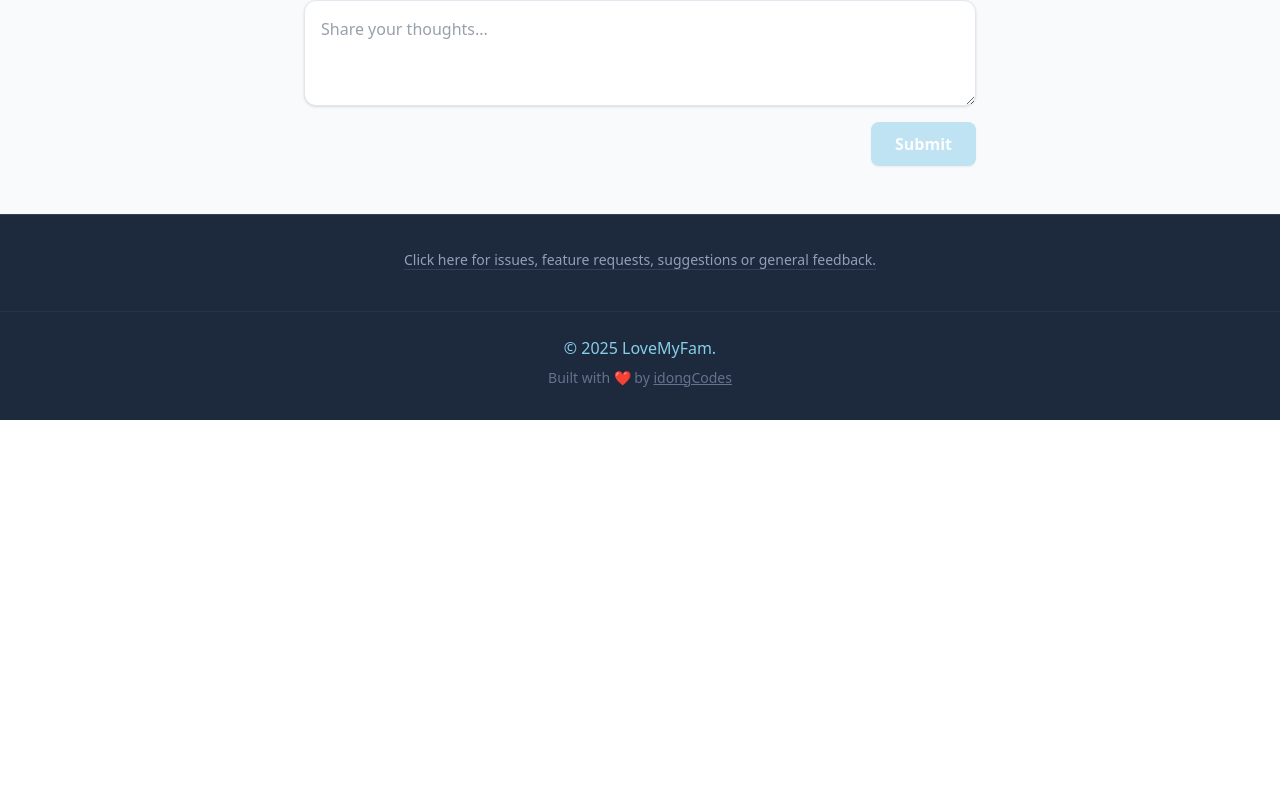
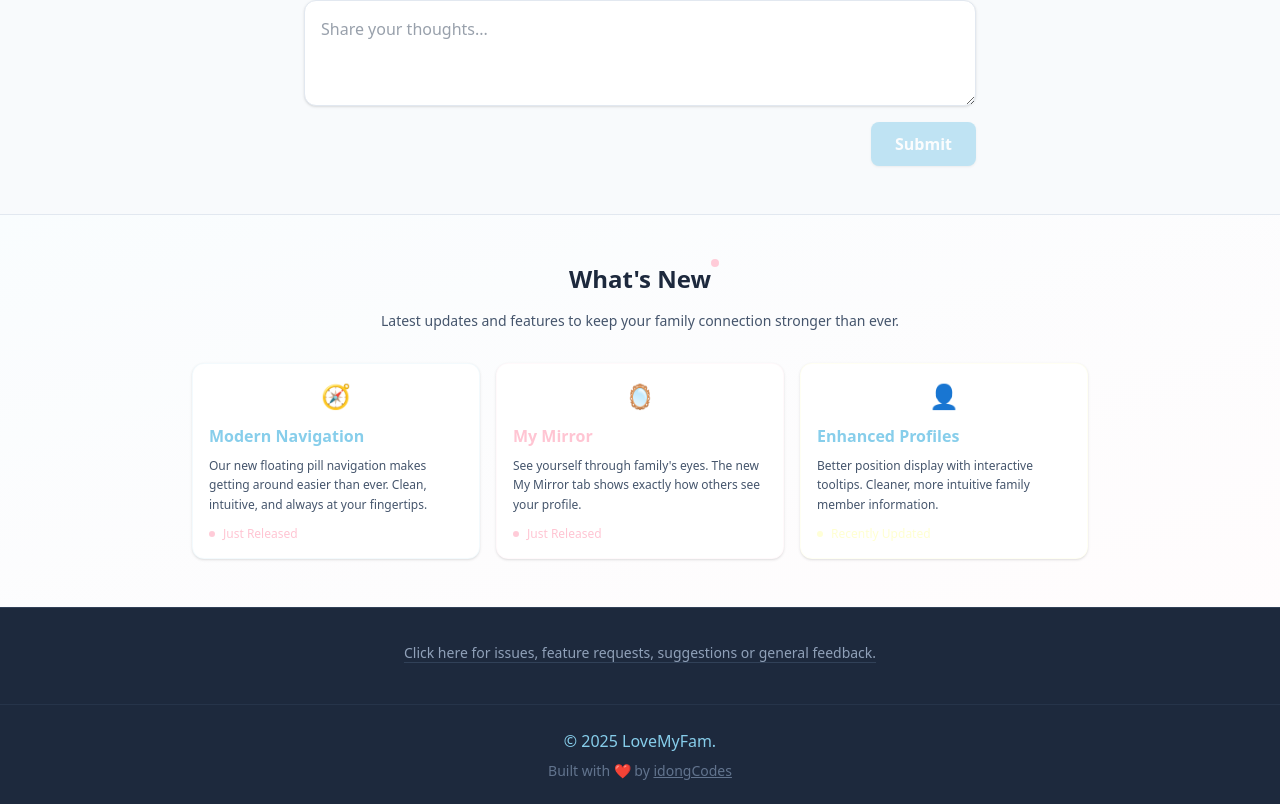
Before and after one commit to idongCodes/love-my-fam, a Next.js app: page / in a window 1280 px wide. Shown: the part 1781-2585 px from the top of the page. Before the commit the page ends 2301 px from the top, so only its background shows below. Built offline with nearby package versions, Linux system fonts and the light colour scheme; no server answers; the database is empty.

Commit message:
Add Whats New Section Component

```diff
--- a/src/app/layout.tsx
+++ b/src/app/layout.tsx
@@ -4,6 +4,7 @@ import Navbar from "@/components/Navbar";
 import AutoLogout from "@/components/AutoLogout";
 import FeedbackSection from "@/components/FeedbackSection";
 import FeedbackWidget from "@/components/FeedbackWidget";
+import WhatsNewSection from "@/components/WhatsNewSection";
 import { cookies } from "next/headers";
 import "./globals.css";
 
@@ -45,10 +46,13 @@ export default async function RootLayout({
         </main>
 
         {/* 1. Global Feedback Section (Sits above footer) */}
-        {/* We removed the 'isLoggedIn' prop to fix the layout bug */}
+        {/* We removed 'isLoggedIn' prop to fix the layout bug */}
         <FeedbackSection />
 
-        {/* 2. Global Footer */}
+        {/* 2. What's New Section (Sits above footer) */}
+        <WhatsNewSection />
+
+        {/* 3. Global Footer */}
         <footer className="bg-slate-800 text-brand-sky py-8 text-center border-t border-slate-700">
 
           {/* Feedback Widget Trigger (Sits inside footer) */}
--- a/src/app/page.tsx
+++ b/src/app/page.tsx
@@ -59,8 +59,6 @@ export default function Home() {
         </div>
       </section>
 
-      {/* ... (Rest of your sections: The Mission, Features, Testimonials) ... */}
-
       <section className="py-20 px-6 bg-white">
         <div className="max-w-3xl mx-auto text-center">
           <h2 className="text-3xl font-bold mb-8 text-brand-sky">The Mission</h2>
--- /dev/null
+++ b/src/components/WhatsNewSection.tsx
@@ -0,0 +1,68 @@
+'use client'
+
+export default function WhatsNewSection() {
+  return (
+    <section className="py-12 px-6 bg-gradient-to-br from-brand-sky/5 to-brand-pink/5 border-t border-slate-200">
+      <div className="max-w-4xl mx-auto">
+        <div className="text-center mb-8">
+          <h2 className="text-2xl font-bold mb-4 text-slate-800 flex items-center justify-center gap-2">
+            <span className="relative">
+              What&apos;s New
+              <span className="absolute -top-1 -right-2 w-2 h-2 bg-brand-pink rounded-full animate-pulse"></span>
+            </span>
+          </h2>
+          <p className="text-slate-600 max-w-2xl mx-auto text-sm">
+            Latest updates and features to keep your family connection stronger than ever.
+          </p>
+        </div>
+
+        <div className="grid md:grid-cols-3 gap-4">
+          {/* Feature 1: Modern Navigation */}
+          <div className="bg-white p-4 rounded-xl shadow-sm hover:shadow-md transition-all hover:scale-105 border border-brand-sky/10">
+            <div className="text-2xl mb-3 text-center">
+              <span>🧭</span>
+            </div>
+            <h3 className="font-bold text-base mb-2 text-brand-sky">Modern Navigation</h3>
+            <p className="text-slate-600 text-xs leading-relaxed">
+              Our new floating pill navigation makes getting around easier than ever. Clean, intuitive, and always at your fingertips.
+            </p>
+            <div className="mt-3 flex items-center gap-2 text-xs text-brand-pink font-medium">
+              <span className="w-1.5 h-1.5 bg-brand-pink rounded-full animate-pulse"></span>
+              Just Released
+            </div>
+          </div>
+
+          {/* Feature 2: My Mirror */}
+          <div className="bg-white p-4 rounded-xl shadow-sm hover:shadow-md transition-all hover:scale-105 border border-brand-pink/10">
+            <div className="text-2xl mb-3 text-center">
+              <span>🪞</span>
+            </div>
+            <h3 className="font-bold text-base mb-2 text-brand-pink">My Mirror</h3>
+            <p className="text-slate-600 text-xs leading-relaxed">
+              See yourself through family&apos;s eyes. The new My Mirror tab shows exactly how others see your profile.
+            </p>
+            <div className="mt-3 flex items-center gap-2 text-xs text-brand-pink font-medium">
+              <span className="w-1.5 h-1.5 bg-brand-pink rounded-full animate-pulse"></span>
+              Just Released
+            </div>
+          </div>
+
+          {/* Feature 3: Enhanced Profiles */}
+          <div className="bg-white p-4 rounded-xl shadow-sm hover:shadow-md transition-all hover:scale-105 border border-brand-yellow/20">
+            <div className="text-2xl mb-3 text-center">
+              <span>👤</span>
+            </div>
+            <h3 className="font-bold text-base mb-2 text-brand-sky">Enhanced Profiles</h3>
+            <p className="text-slate-600 text-xs leading-relaxed">
+              Better position display with interactive tooltips. Cleaner, more intuitive family member information.
+            </p>
+            <div className="mt-3 flex items-center gap-2 text-xs text-brand-yellow/80 font-medium">
+              <span className="w-1.5 h-1.5 bg-brand-yellow/80 rounded-full animate-pulse"></span>
+              Recently Updated
+            </div>
+          </div>
+        </div>
+        </div>
+      </section>
+  )
+}
```
